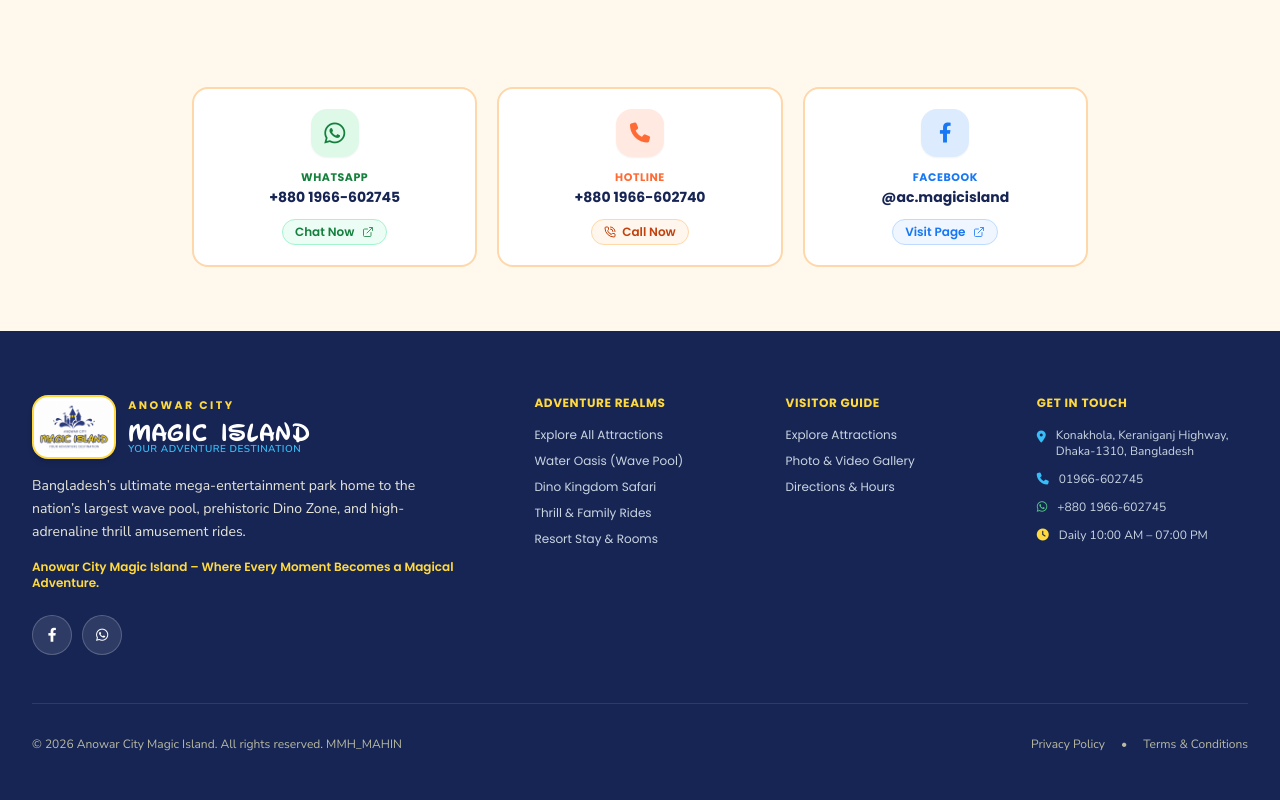
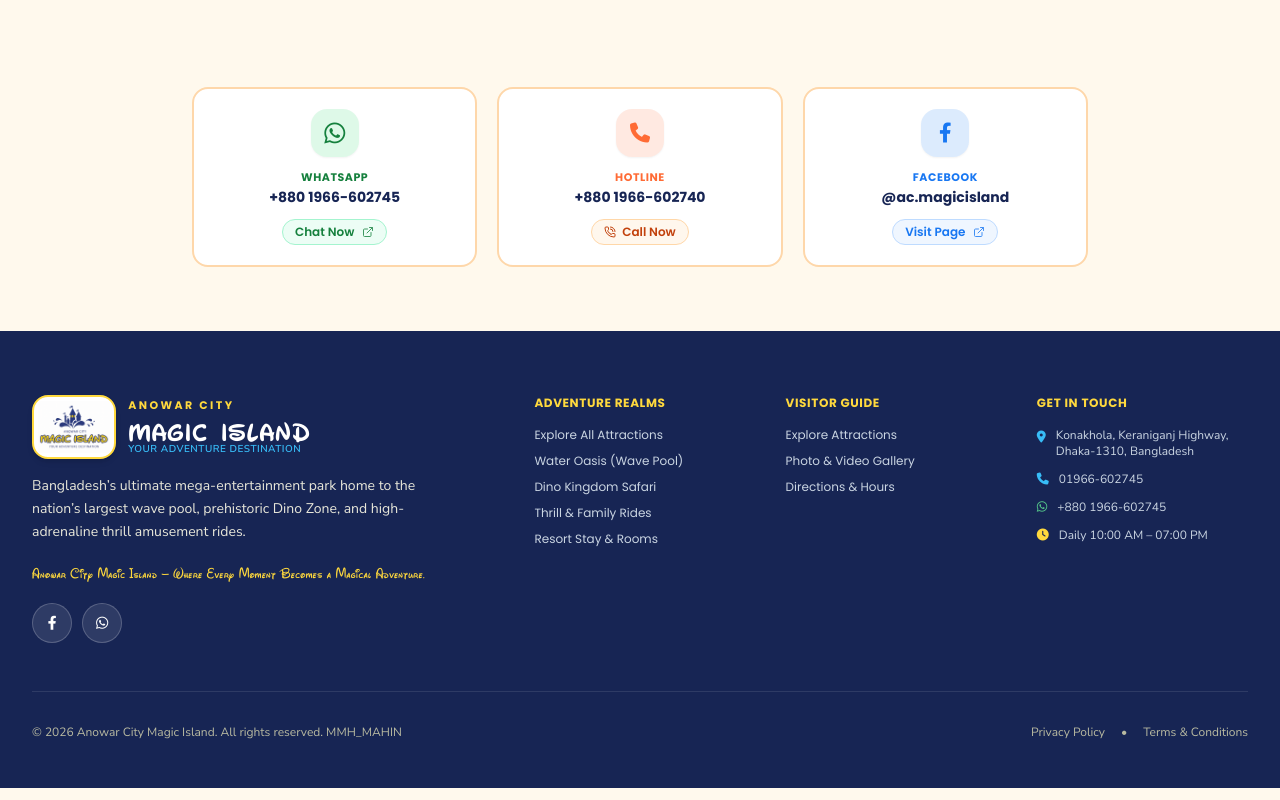
Before and after one commit to mahin1710/Amusement-Park-Web, a Next.js app in the folder frontend/: page /about in a window 1280 px wide. Shown: the part 2053-2853 px from the top of the page. Built offline with nearby package versions, Linux system fonts and the light colour scheme; no server answers.

Commit message:
Complete 3-tier professional typography system: Waltograph, Poppins, and Nunito Sans

```diff
--- a/frontend/src/components/layout/Footer.tsx
+++ b/frontend/src/components/layout/Footer.tsx
@@ -45,7 +45,7 @@ export function Footer() {
                 ? "বাংলাদেশের শীর্ষস্থানীয় মেগা-বিনোদন পার্ক — দেশের বৃহত্তম ওয়েভ পুল, সুবিশাল প্রাগৈতিহাসিক ডাইনো জোন এবং রোমাঞ্চকর অ্যামিউজমেন্ট রাইডস এর অনন্য ঠিকানা।"
                 : "Bangladesh’s ultimate mega-entertainment park home to the nation’s largest wave pool, prehistoric Dino Zone, and high-adrenaline thrill amusement rides."}
             </p>
-            <div className="text-xs text-[#FFD93D] font-heading font-semibold">
+            <div className="text-sm text-[#FFD93D] font-magical tracking-wide">
               {isBangla ? "আনোয়ার সিটি ম্যাজিক আইল্যান্ড – আপনার পারিবারিক অ্যাডভেঞ্চার ঠিকানা।" : "Anowar City Magic Island – Where Every Moment Becomes a Magical Adventure."}
             </div>
 
```
Also changed, not shown: 1 other file (tests, documents, lock files or other folders).
